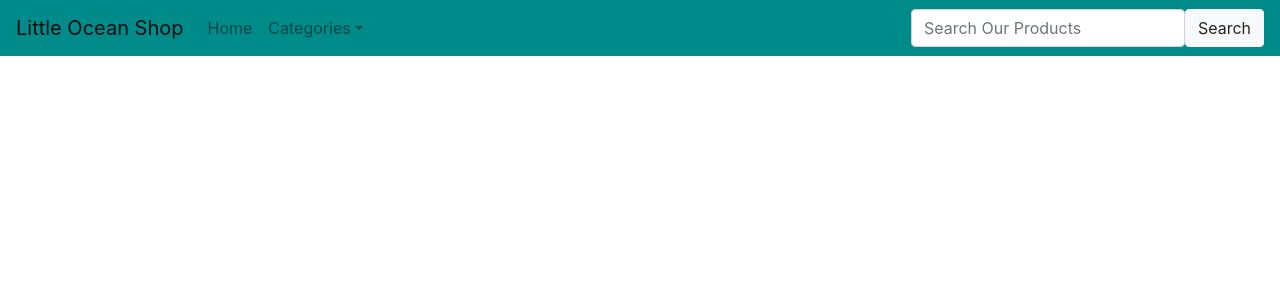
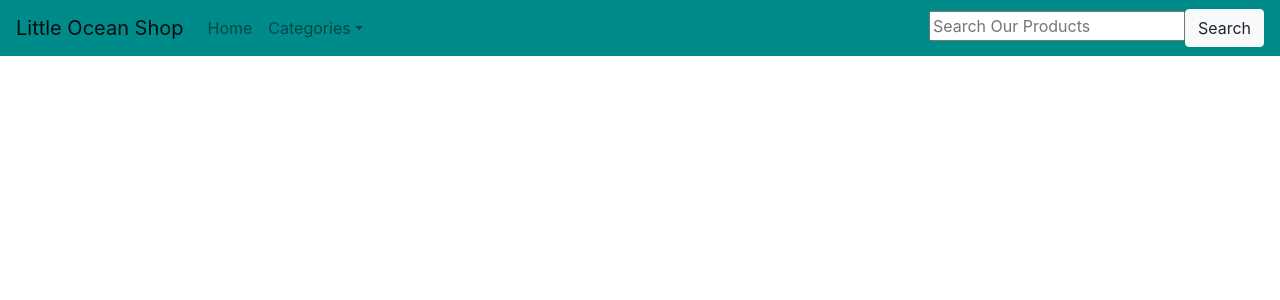
Before and after one commit to jehough/reactproject, a React (Create React App) app in the folder jsfrontend/: page /items in a window 1280 px wide. Shown: the top 300 px of the page. Built offline with nearby package versions, Linux system fonts and the light colour scheme.

Commit message:
troubleshooting search bar

```diff
--- a/jsfrontend/src/App.js
+++ b/jsfrontend/src/App.js
@@ -22,6 +22,7 @@ function App() {
       <Route path="/equipment" render={routerProps => <Categories {...routerProps} division="equipment" title="Equipment and Accessories"/>} />
       <Route path="/categories/:catID" component={Items} />
       <Route path="/items/:itemID" component={ItemShow} />
+      <Route path="/items" components = {Items} />
     </div>
     </Router>
   );
--- a/jsfrontend/src/views/containers/items.js
+++ b/jsfrontend/src/views/containers/items.js
@@ -9,10 +9,18 @@ export default class Items extends Component {
     }
   }
 
+  runSearch = (json) => {
+    if (this.props.location.state.term){
+      console.log("search it")
+    }
+    else{
+    this.setState({list: json.data})}
+  }
+
   componentDidMount(){
     fetch(this.props.location.state.url)
       .then(resp=> resp.json())
-      .then(json => this.setState({list: json.data}))
+      .then(json => this.runSearch(json))
   }
 
   render(){
--- a/jsfrontend/src/views/containers/navbar.js
+++ b/jsfrontend/src/views/containers/navbar.js
@@ -1,9 +1,6 @@
 import React, {Component} from 'react';
 import Navbar from 'react-bootstrap/Navbar';
 import Nav from 'react-bootstrap/Nav';
-import Button from 'react-bootstrap/Button';
-import Form from 'react-bootstrap/Form';
-import FormControl from 'react-bootstrap/FormControl'
 import NavDropdown from 'react-bootstrap/NavDropdown';
 import SearchBar from './search_bar'
 export default class Navigation extends Component {
--- a/jsfrontend/src/views/containers/search_bar.js
+++ b/jsfrontend/src/views/containers/search_bar.js
@@ -1,7 +1,6 @@
 import React, {Component} from 'react';
 import Button from 'react-bootstrap/Button';
-import Form from 'react-bootstrap/Form';
-import FormControl from 'react-bootstrap/FormControl'
+import {Link, withRouter} from 'react-router-dom';
 
 export default class SearchBar extends Component {
   constructor() {
@@ -15,16 +14,20 @@ export default class SearchBar extends Component {
     this.setState({term: event.target.value})
   }
 
-  handleSubmit = () => {
 
-  }
   render(){
+
     return(
-            <Form inline>
-              <FormControl type="text" placeholder="Search Our Products" className="searchBox" onChange={this.handleChange}/>
-              <Button variant="light">Search</Button>
-            </Form>
-
+        <div>
+              <input type="text" placeholder="Search Our Products" className="searchBox" onChange={this.handleChange}/>
+              <Link to={{pathname: '/hairydogs',
+                          state: {term: this.state.term,
+                                  name: "Search Results",
+                                  url:"http://localhost:4000/items"}}} >
+                                  <Button variant="light">Search</Button></Link>
+        </div>
   )
   }
 }
+
+withRouter(SearchBar)
```
